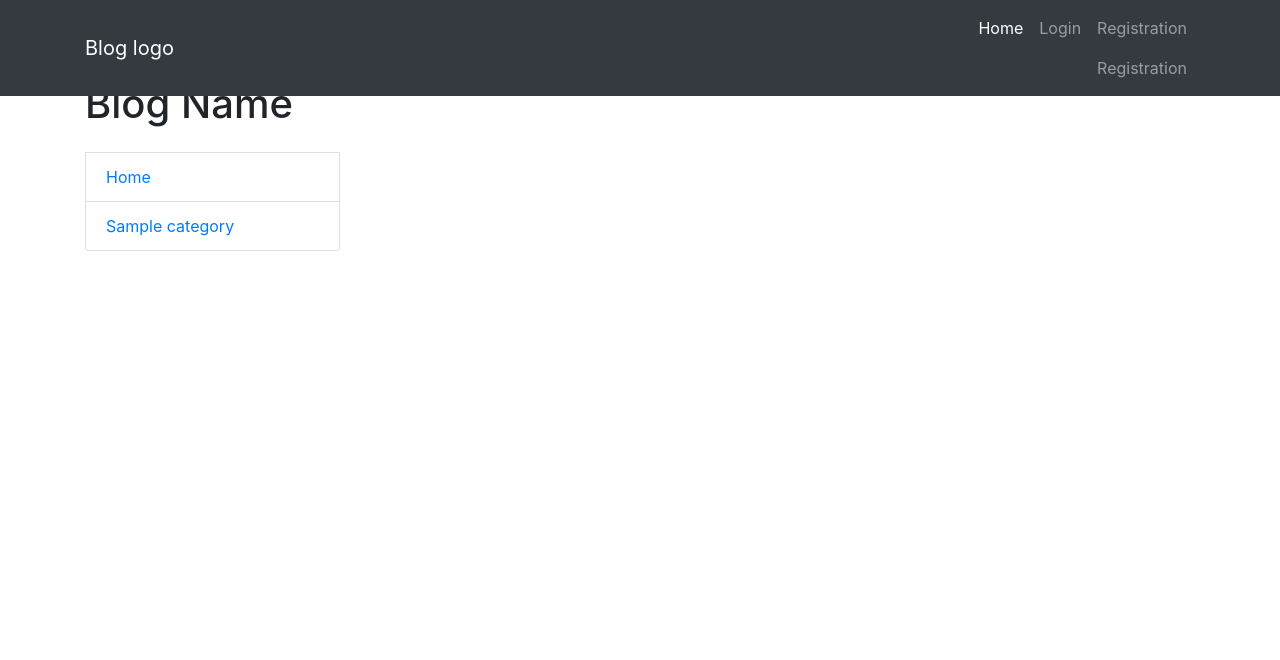
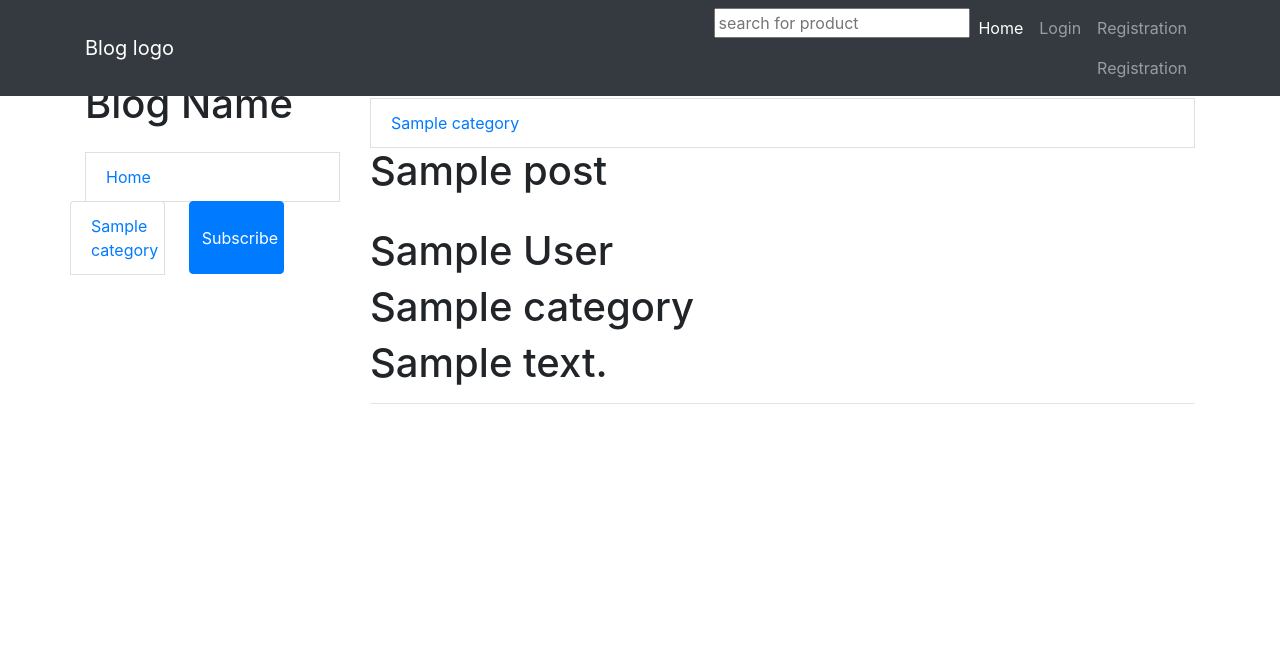
Before and after one commit to imanRagab/DjangoBlog, a Django app: page /ourblog/home/ in a window 1280 px wide. Shown: the top 660 px of the page. Run offline with Django 3.2, Linux system fonts and the light colour scheme; tables that the repository leaves empty hold one stand-in row (values such as "Sample post"); some libraries are stand-ins or nearby versions.

Commit message:
add subscribe and subscribe fueature

```diff
--- a/BlogV1/posts_app/static/scripts/ajax.js
+++ b/BlogV1/posts_app/static/scripts/ajax.js
@@ -11,21 +11,11 @@ $(function(){
         type: 'post',
         data: {},
         success: function(){
-
-
-
-
-
         }
-
-
-
         });
-
     });
 
     /////////////////////////////////////////
-
 
     $("#sendReply").on('click', function(e){
 
@@ -49,7 +39,7 @@ $(function(){
 //            }
 //
 //        });
-//    });
+    });
 
 
     ///////////////////////////////////////
@@ -67,14 +57,7 @@ $(function(){
 
         },
         success: function(){
-
-
-
-
-
         }
-
-
 
         });
 
@@ -96,13 +79,7 @@ $(function(){
         },
         success: function(){
 
-
-
-
-
         }
-
-
 
         });
 
@@ -110,16 +87,4 @@ $(function(){
 
     /////////////////////////////////////
 
-    $("#subs").click(function(){
-
-        if($(this).html() == "Subscribe")
-            $(this).html("UnSubscribe");
-
-        else
-            $(this).html("Subscribe");
-
-        $(this).toggleClass('btn-primary');
-        $(this).toggleClass('btn-danger');
-    });
-
 });
--- a/BlogV1/posts_app/templates/base.html
+++ b/BlogV1/posts_app/templates/base.html
@@ -30,11 +30,15 @@
         </button>
         <div class="collapse navbar-collapse" id="navbarResponsive">
           <ul class="navbar-nav ml-auto">
+              </li>
+              <li class="nav-item active">
+              <input type="text" placeholder="search for product" id="searchUser"/>
+            </li>
             <li class="nav-item active">
               <a class="nav-link" href="/ourblog/home">Home
                 <span class="sr-only">(current)</span>
               </a>
-            </li>
+
             <li class="nav-item">
 
 
@@ -163,5 +167,39 @@
     <script src="{% static 'scripts/jquery.min.js' %}"></script>
     <script src="{% static 'scripts/bootstrap.bundle.min.js' %}"></script>
     <script src="{% static 'scripts/ajax.js' %}"></script>
+  <script>$(".subs").click(function(){
+
+    cat_id = 1;
+    user_id = 1;
+
+	if( $(this).html() == "Subscribe" )
+	{
+		$(this).html("UnSubscribe");
+		$.ajax({
+        url: 'http://127.0.0.1:8000/ourblog/sup/'+ cat_id + '/' +user_id + '/' ,
+        success: function(){
+            console.log("ana geeeeet");
+        }
+
+    });
+
+	}
+	else
+	{
+		$(this).html("Subscribe");
+		$.ajax({
+        url: 'http://127.0.0.1:8000/ourblog/unsup/'+ cat_id + '/' +user_id + '/' ,
+        success: function(){
+            console.log("ana mageeeeetsh");
+        }
+
+    });
+	}
+
+	$(this).toggleClass('btn-primary');
+	$(this).toggleClass('btn-danger');
+    });
+
+ </script>
   </body>
 </html>
--- a/BlogV1/posts_app/templates/category.html
+++ b/BlogV1/posts_app/templates/category.html
@@ -16,7 +16,7 @@
 
     <div class="row">
 
-        <h1 class="col-4 header">{{ category.category_name }} </h1> <button class="float-right col-2 offset-6 btn btn-primary" id="subs">Subscribe</button>
+        <h1 class="col-4 header">{{ category.category_name }} </h1>
    </div>
         {% for post in cat_posts %}
 
--- a/BlogV1/posts_app/templates/cats_all.html
+++ b/BlogV1/posts_app/templates/cats_all.html
@@ -9,10 +9,10 @@
 <a href="http://127.0.0.1:8000/ourblog/home" class="list-group-item">Home</a>
 
 {% for category in categories %}
-
-<a href="http://127.0.0.1:8000/ourblog/home/category/{{ category.id }}" class="list-group-item">{{ category.category_name }}</a>
-
-
+<div class="row">
+<a href="http://127.0.0.1:8000/ourblog/home/category/{{ category.id }}" class="list-group-item col-4 header">{{ category.category_name }}</a>
+<button class="float-right col-4 offset-1 btn btn-primary subs" >Subscribe</button>
+</div>
 {% endfor %}
 
 </body>
--- a/BlogV1/posts_app/templates/home.html
+++ b/BlogV1/posts_app/templates/home.html
@@ -15,6 +15,8 @@
 {% block main_block %}
 
 <h3>hamadaaaa</h3>
+{% include "posts_all.html" %}
+
 {% endblock %}
 </body>
 </html>
--- /dev/null
+++ b/BlogV1/posts_app/templates/posts_all.html
@@ -0,0 +1,25 @@
+<!DOCTYPE html>
+<html lang="en">
+<head>
+    <meta charset="UTF-8">
+    <title>Title</title>
+</head>
+<body>
+
+
+
+{% for post in posts_all %}
+
+<a href="http://127.0.0.1:8000/ourblog/post/{{ post.id }}" class="list-group-item">{{ post.post_category }}</a>
+
+<h1>{{ post.post_title }}</h1><br/>
+<h1>{{ post.post_author }}</h1>
+<h1>{{ post.post_category }}</h1>
+<h1>{{ post.post_content }}</h1>
+<hr/>
+
+{% endfor %}
+
+
+</body>
+</html>
--- a/BlogV1/posts_app/urls.py
+++ b/BlogV1/posts_app/urls.py
@@ -8,6 +8,8 @@ urlpatterns = [
 
     url(r'^home/$', views.home),
     url(r'^home/category/(?P<cat_id>[0-9]+)/$', views.category),
+    url(r'^sup/(?P<cat_id>[0-9]+)/(?P<user_id>[0-9]+)/$', views.subscribe),
+    url(r'^unsup/(?P<cat_id>[0-9]+)/(?P<user_id>[0-9]+)/$', views.unsubscribe),
     url(r'^post/(?P<post_id>[0-9]+)/$', views.post),
     url(r'^register/$', register_view),
     url(r'^post/login/$', login_view),
--- a/BlogV1/posts_app/views.py
+++ b/BlogV1/posts_app/views.py
@@ -1,10 +1,9 @@
 from django.http import HttpResponse
 from django.shortcuts import render
-from models import Post, Category, Comment, Tag, Reply
+from models import Post, Category, Comment, Tag, Reply, CategorySubscribtion
 from django.contrib.auth.models import User
-
+from django.http import JsonResponse
 from .forms import  UserRegForm
-
 from django.contrib.auth import authenticate,login
 from django.http import HttpResponse,HttpResponseRedirect
 from django.contrib.auth.decorators import login_required
@@ -75,23 +74,20 @@ def logged_in_only(request):
 
 def home(request):
     categories = Category.objects.all()
-    context = {'categories': categories}
+    posts_all = Post.objects.all()
+    context = {'categories': categories , 'posts_all':posts_all }
 
     return render(request, 'home.html', context)
 
 def category(request, cat_id):
     categories = Category.objects.all()
     category = Category.objects.get(id = cat_id)
-
     # return HttpResponse(category)
     cat_posts = Post.objects.filter(post_category__id=cat_id)
-
     # cat_post = map(lambda x : x, cat_posts)
-
     context = {'category': category, 'categories': categories, 'cat_posts': cat_posts}
 
     return render(request, 'category.html', context)
-
 
 def comment_reply(request):
     if request.method == 'GET':
@@ -104,3 +100,13 @@ def comment_reply(request):
         return HttpResponse("Success!")
     else:
         return HttpResponse("Request method is not a GET")
+
+
+def subscribe(request, cat_id, user_id):
+    new_sub = CategorySubscribtion.objects.create(subscribed_category_id = cat_id,subscribed_user_id = user_id)
+    return JsonResponse({'subs': True}, safe=False)
+
+def unsubscribe(request, cat_id, user_id):
+    un_sub = CategorySubscribtion.objects.get(subscribed_category_id = cat_id,subscribed_user_id = user_id)
+    un_sub.delete()
+    return JsonResponse({'unsubs': True}, safe=False)
```
